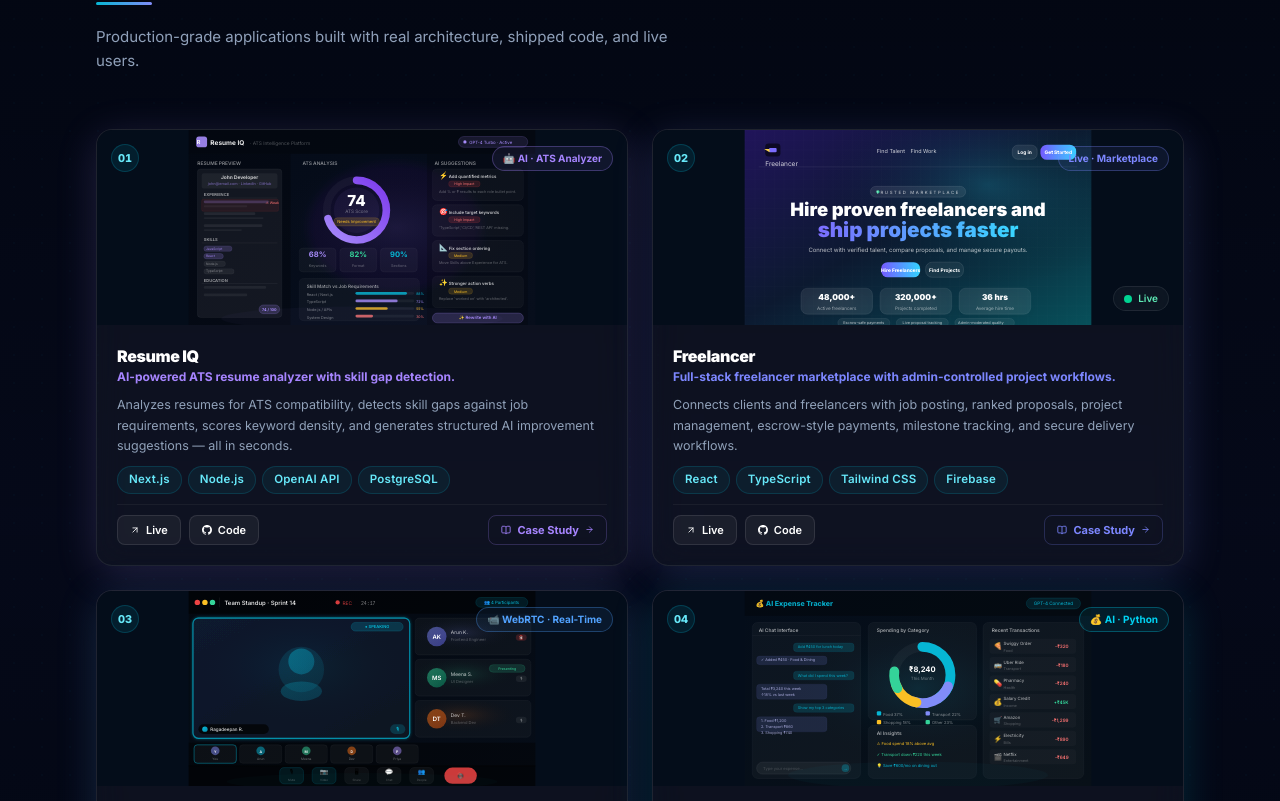
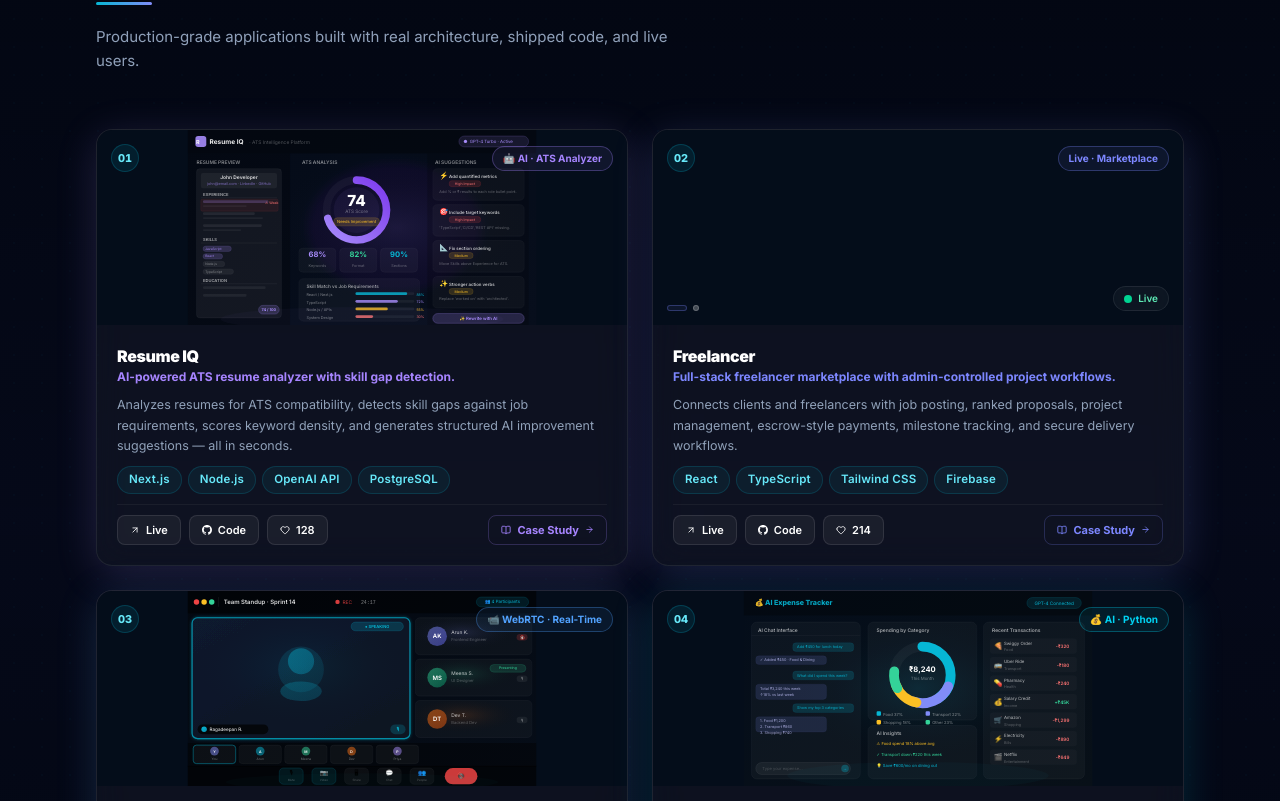
Before and after one commit to Ragadeepan/portfolio, a Next.js app: page / in a window 1280 px wide. Shown: the part 1119-1920 px from the top of the page. Built offline with nearby package versions, Linux system fonts and the light colour scheme.

Commit message:
Add project image slider and likes

```diff
--- a/src/components/Projects.tsx
+++ b/src/components/Projects.tsx
@@ -1,14 +1,21 @@
 "use client";
 
-import { motion, useMotionValue, useSpring, useTransform } from "framer-motion";
-import { ExternalLink, BookOpen, ArrowRight, ArrowUpRight } from "lucide-react";
+import { AnimatePresence, motion, useMotionValue, useSpring, useTransform } from "framer-motion";
+import { ExternalLink, BookOpen, ArrowRight, ArrowUpRight, Heart } from "lucide-react";
 import Link from "next/link";
-import { useRef, MouseEvent } from "react";
+import { useEffect, useRef, useState, MouseEvent } from "react";
 import AnimatedSection from "./AnimatedSection";
-import { ResumeIQImage, FreelancerImage, MeetingAppImage, AIExpenseTrackerImage } from "./ProjectImages";
+import {
+  ResumeIQImage,
+  FreelancerImage,
+  MarketplaceDashboardImage,
+  MeetingAppImage,
+  AIExpenseTrackerImage,
+} from "./ProjectImages";
 import { GithubIcon } from "./SocialIcons";
 
 type AccentKey = "violet" | "indigo" | "blue" | "cyan";
+type ProjectImage = React.ComponentType;
 
 const accentMap: Record<AccentKey, {
   text: string; border: string; hover: string;
@@ -47,7 +54,8 @@ const projects = [
     description:
       "Analyzes resumes for ATS compatibility, detects skill gaps against job requirements, scores keyword density, and generates structured AI improvement suggestions — all in seconds.",
     tech: ["Next.js", "Node.js", "OpenAI API", "PostgreSQL"],
-    image: ResumeIQImage,
+    images: [ResumeIQImage],
+    likes: 128,
     accent: "violet" as AccentKey,
     cardBorder: "border-violet-500/18",
     badge: "🤖 AI · ATS Analyzer",
@@ -63,7 +71,8 @@ const projects = [
     description:
       "Connects clients and freelancers with job posting, ranked proposals, project management, escrow-style payments, milestone tracking, and secure delivery workflows.",
     tech: ["React", "TypeScript", "Tailwind CSS", "Firebase"],
-    image: FreelancerImage,
+    images: [FreelancerImage, MarketplaceDashboardImage],
+    likes: 214,
     accent: "indigo" as AccentKey,
     cardBorder: "border-indigo-500/18",
     badge: "Live · Marketplace",
@@ -78,7 +87,8 @@ const projects = [
     description:
       "Browser-based video conferencing built on WebRTC — no plugins needed. Features real-time multi-participant video/audio, session controls, and Firebase-backed room management.",
     tech: ["React", "WebRTC", "Firebase"],
-    image: MeetingAppImage,
+    images: [MeetingAppImage],
+    likes: 96,
     accent: "blue" as AccentKey,
     cardBorder: "border-blue-500/18",
     badge: "📹 WebRTC · Real-Time",
@@ -93,13 +103,127 @@ const projects = [
     description:
       "Natural language expense tracking — type 'spent ₹450 on lunch' and the AI auto-categorizes, tracks, and generates spending insights with visual breakdowns by category.",
     tech: ["Python", "OpenAI API", "Prompt Engineering"],
-    image: AIExpenseTrackerImage,
+    images: [AIExpenseTrackerImage],
+    likes: 74,
     accent: "cyan" as AccentKey,
     cardBorder: "border-cyan-500/18",
     badge: "💰 AI · Python",
     featured: false,
   },
 ];
+
+function ProjectImageSlider({
+  images,
+  accent,
+}: {
+  images: ProjectImage[];
+  accent: ReturnType<typeof getAccent>;
+}) {
+  const [active, setActive] = useState(0);
+  const hasSlides = images.length > 1;
+  const ActiveImage = images[active];
+
+  useEffect(() => {
+    if (!hasSlides) return;
+    const timer = window.setInterval(() => {
+      setActive((current) => (current + 1) % images.length);
+    }, 3200);
+    return () => window.clearInterval(timer);
+  }, [hasSlides, images.length]);
+
+  return (
+    <div className="relative w-full h-full">
+      <AnimatePresence mode="wait">
+        <motion.div
+          key={active}
+          initial={{ opacity: 0, x: hasSlides ? 26 : 0, scale: 1.02 }}
+          animate={{
+            opacity: 1,
+            x: 0,
+            scale: hasSlides ? 1 : [1, 1.035, 1],
+          }}
+          exit={{ opacity: 0, x: hasSlides ? -26 : 0, scale: 0.98 }}
+          transition={{
+            opacity: { duration: 0.35 },
+            x: { duration: 0.45, ease: "easeOut" },
+            scale: hasSlides
+              ? { duration: 0.45, ease: "easeOut" }
+              : { duration: 6, repeat: Infinity, ease: "easeInOut" },
+          }}
+          className="absolute inset-0"
+        >
+          <ActiveImage />
+        </motion.div>
+      </AnimatePresence>
+
+      {hasSlides && (
+        <div className="absolute bottom-3.5 left-3.5 z-20 flex items-center gap-1.5">
+          {images.map((_, i) => (
+            <button
+              key={i}
+              type="button"
+              onClick={() => setActive(i)}
+              aria-label={`Show project image ${i + 1}`}
+              className={`h-1.5 rounded-full border transition-all ${
+                active === i ? `w-5 ${accent.badgeBg} ${accent.badgeBorder}` : "w-1.5 bg-white/25 border-white/20"
+              }`}
+            />
+          ))}
+        </div>
+      )}
+    </div>
+  );
+}
+
+function ProjectLikeButton({
+  slug,
+  baseLikes,
+  accent,
+}: {
+  slug: string;
+  baseLikes: number;
+  accent: ReturnType<typeof getAccent>;
+}) {
+  const [liked, setLiked] = useState(false);
+  const [likes, setLikes] = useState(baseLikes);
+
+  useEffect(() => {
+    const stored = window.localStorage.getItem(`project-like-${slug}`);
+    if (stored === "true") {
+      setLiked(true);
+      setLikes(baseLikes + 1);
+    }
+  }, [baseLikes, slug]);
+
+  const toggleLike = () => {
+    const nextLiked = !liked;
+    setLiked(nextLiked);
+    setLikes(baseLikes + (nextLiked ? 1 : 0));
+    window.localStorage.setItem(`project-like-${slug}`, String(nextLiked));
+  };
+
+  return (
+    <motion.button
+      type="button"
+      onClick={toggleLike}
+      whileHover={{ scale: 1.05 }}
+      whileTap={{ scale: 0.94 }}
+      className={`inline-flex items-center gap-1.5 px-3 py-1.5 rounded-lg text-[11px] font-semibold border transition-all ${
+        liked
+          ? `${accent.text} ${accent.border} ${accent.badgeBg}`
+          : "bg-white/5 hover:bg-white/10 border-white/10 hover:border-white/20 text-white"
+      }`}
+      aria-pressed={liked}
+    >
+      <Heart size={10} className={liked ? "fill-current" : ""} />
+      {likes}
+    </motion.button>
+  );
+}
+
+function getAccent(key: AccentKey) {
+  return accentMap[key];
+}
 
 function TiltCard({ children, className = "" }: { children: React.ReactNode; className?: string }) {
   const ref = useRef<HTMLDivElement>(null);
@@ -147,7 +271,7 @@ function TiltCard({ children, className = "" }: { children: React.ReactNode; cla
 }
 
 function ProjectCard({ project, index }: { project: (typeof projects)[0]; index: number }) {
-  const ac = accentMap[project.accent];
+  const ac = getAccent(project.accent);
 
   return (
     <AnimatedSection delay={index * 0.08}>
@@ -175,7 +299,7 @@ function ProjectCard({ project, index }: { project: (typeof projects)[0]; index:
               transition={{ duration: 0.6, ease: "easeOut" }}
               className="w-full h-full"
             >
-              <project.image />
+              <ProjectImageSlider images={project.images} accent={ac} />
             </motion.div>
 
             {/* Gradient overlay */}
@@ -270,6 +394,7 @@ function ProjectCard({ project, index }: { project: (typeof projects)[0]; index:
                 <GithubIcon size={10} />
                 Code
               </motion.a>
+              <ProjectLikeButton slug={project.slug} baseLikes={project.likes} accent={ac} />
               <motion.div whileHover={{ scale: 1.05 }} className="ml-auto">
                 <Link
                   href={`/projects/${project.slug}`}
```
